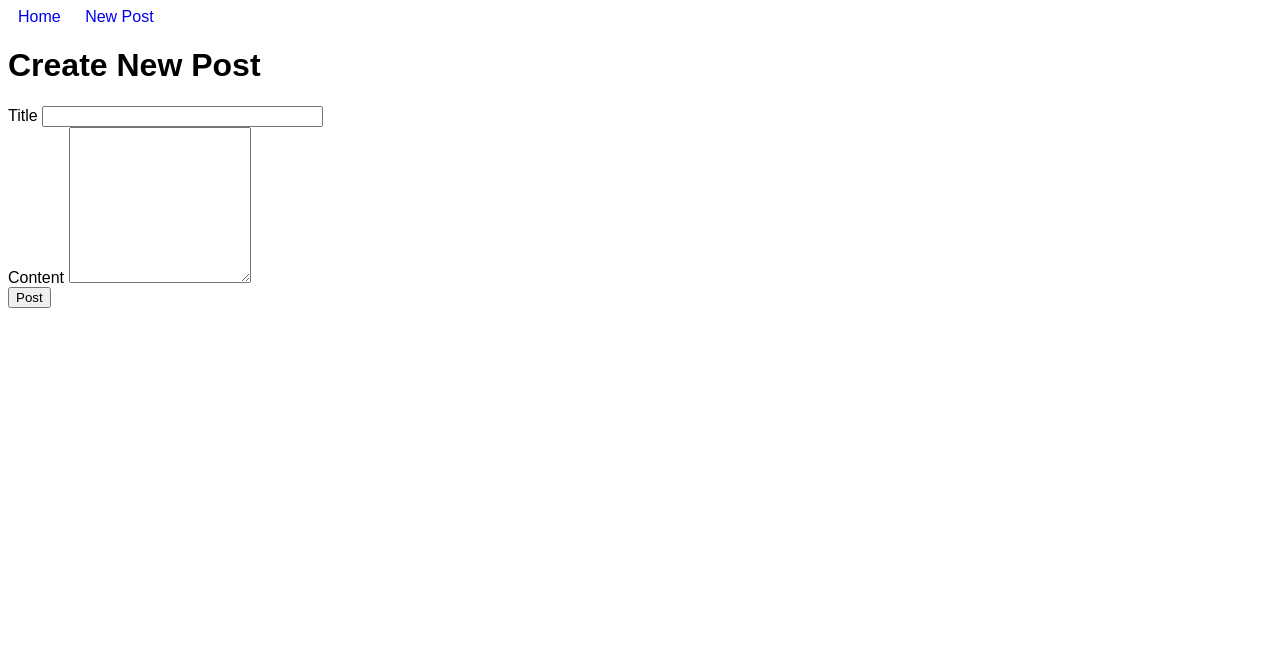
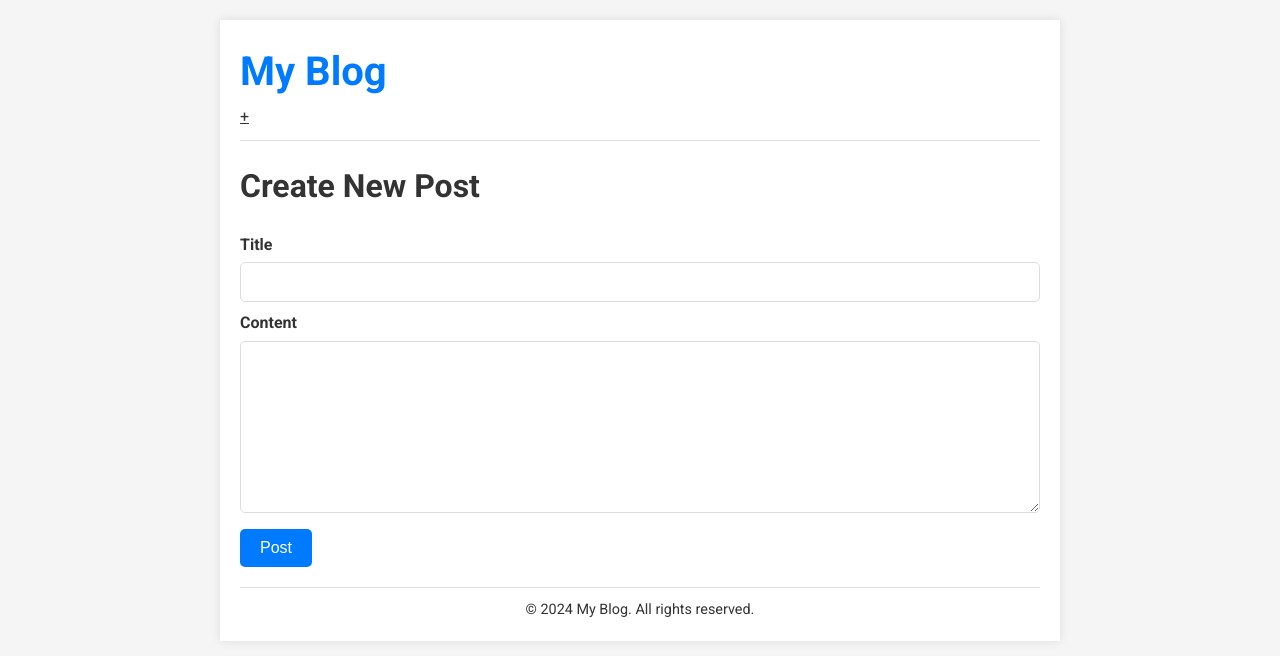
Before and after one commit to TaylorBeck/flask_blog, a Flask app: page /post/new in a window 1280 px wide. Shown: the top 656 px of the page. Run offline with Flask 3, Linux system fonts and the light colour scheme.

Commit message:
Add base styling

```diff
--- a/app/static/css/styles.css
+++ b/app/static/css/styles.css
@@ -1,14 +1,128 @@
-body {
-  font-family: Arial, sans-serif;
+/* Import the font */
+@import url('https://fonts.googleapis.com/css2?family=Roboto:wght@400;700&display=swap');
+
+/* Reset some default styles */
+body, h1, h2, h3, h4, h5, h6, p, ul, ol, a {
+  margin: 0;
+  padding: 0;
+  font-family: 'Roboto', Arial, sans-serif;
+  color: #333;
 }
 
-nav a {
-  margin: 10px;
+body {
+  background-color: #f5f5f5;
+  line-height: 1.6;
+  padding-top: 20px;
+}
+
+/* Container styling */
+.container {
+  max-width: 800px;
+  margin: 0 auto;
+  padding: 0 20px;
+  background-color: #fff;
+  box-shadow: 0 0 10px rgba(0, 0, 0, 0.1);
+  padding: 20px;
+  justify-content: space-between;
+}
+
+/* Header styling */
+header {
+  border-bottom: 1px solid #ddd;
+  padding-bottom: 10px;
+  margin-bottom: 20px;
+}
+
+header h1 {
+  font-size: 2.5em;
+  color: #007bff;
+}
+
+/* Post styling */
+.post {
+  margin-bottom: 40px;
+}
+
+.post-title {
+  font-size: 2em;
+  margin-bottom: 10px;
+  color: #007bff;
+}
+
+.post-meta {
+  font-size: 0.9em;
+  color: #666;
+  margin-bottom: 10px;
+}
+
+.post-content {
+  font-size: 1.2em;
+  color: #333;
+  line-height: 1.8;
+}
+
+/* Form styling */
+form {
+  margin-top: 20px;
+}
+
+form .form-group {
+  margin-bottom: 15px;
+}
+
+form label {
+  font-weight: bold;
+  margin-bottom: 5px;
+  display: block;
+}
+
+form input[type="text"],
+form textarea {
+  width: 100%;
+  padding: 10px;
+  border: 1px solid #ddd;
+  border-radius: 5px;
+  font-size: 1em;
+  box-sizing: border-box;
+}
+
+form input[type="submit"] {
+  background-color: #007bff;
+  color: #fff;
+  border: none;
+  padding: 10px 20px;
+  cursor: pointer;
+  font-size: 1em;
+  border-radius: 5px;
+}
+
+form input[type="submit"]:hover {
+  background-color: #0056b3;
+}
+
+form .title {
+  margin-bottom: 8px;
+}
+
+form .content {
+  margin-bottom: 8px;
+}
+
+/* Footer styling */
+footer {
+  border-top: 1px solid #ddd;
+  padding-top: 10px;
+  margin-top: 20px;
+  text-align: center;
+  font-size: 0.9em;
+  color: #666;
+}
+
+footer a {
+  color: #007bff;
   text-decoration: none;
 }
 
-article {
-  border: 1px solid #ccc;
-  padding: 10px;
-  margin: 10px 0;
+footer a:hover {
+  text-decoration: underline;
 }
--- a/app/templates/base.html
+++ b/app/templates/base.html
@@ -3,16 +3,22 @@
 <head>
     <meta charset="UTF-8">
     <meta name="viewport" content="width=device-width, initial-scale=1.0">
+    <title>My Blog</title>
     <link rel="stylesheet" href="{{ url_for('static', filename='css/styles.css') }}">
-    <title>Flask Blog</title>
+    <link href="https://fonts.googleapis.com/css2?family=Roboto:wght@400;700&display=swap" rel="stylesheet">
 </head>
 <body>
-    <nav>
-        <a href="{{ url_for('main.home') }}">Home</a>
-        <a href="{{ url_for('main.new_post') }}">New Post</a>
-    </nav>
-    <div>
+    <div class="container">
+        <header>
+            <h1>My Blog</h1>
+            <a href="/post/new">+</a>
+        </header>
+
         {% block content %}{% endblock %}
+
+        <footer>
+            <p>&copy; 2024 My Blog. All rights reserved.</p>
+        </footer>
     </div>
 </body>
 </html>
--- a/app/templates/create_post.html
+++ b/app/templates/create_post.html
@@ -3,15 +3,15 @@
     <h1>Create New Post</h1>
     <form method="POST">
         {{ form.hidden_tag() }}
-        <div>
+        <div class="title">
             {{ form.title.label }}
             {{ form.title(size=32) }}
         </div>
-        <div>
+        <div class="content">
             {{ form.content.label }}
             {{ form.content(rows=10) }}
         </div>
-        <div>
+        <div class="submit">
             {{ form.submit() }}
         </div>
     </form>
```
